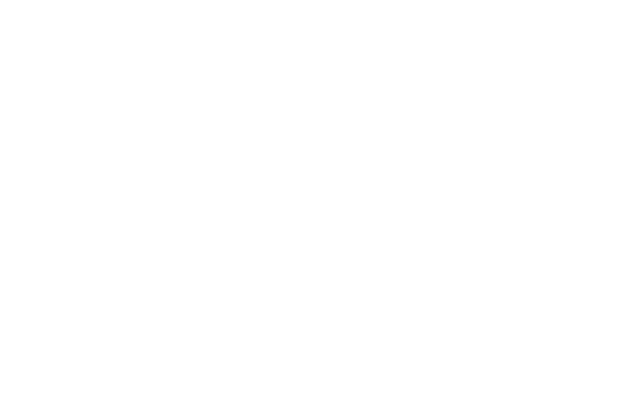
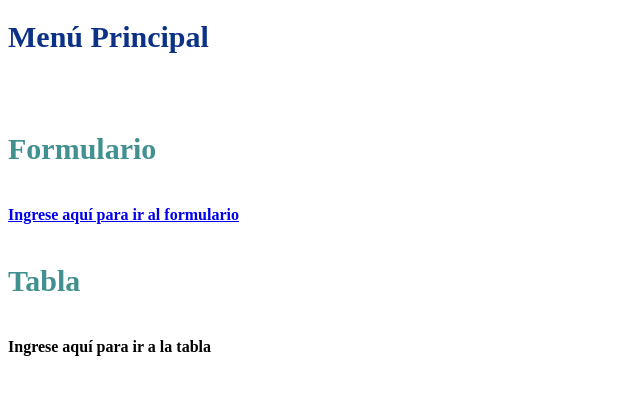
Before and after one commit to valentinaromans/guia1-valentinaroman, a plain HTML site: page index.html in a window 1280 px wide. Shown: the whole page, without its empty margins (0-640 px from the left). Drawn offline with Linux system fonts and the light colour scheme.

Commit message:
menu principal

```diff
--- a/index.html
+++ b/index.html
@@ -1,11 +1,25 @@
 <!DOCTYPE html>
-<html lang="en">
+<html lang="es">
 <head>
     <meta charset="UTF-8">
     <meta name="viewport" content="width=device-width, initial-scale=1.0">
-    <title>Document</title>
+    <title>Menú principal</title>
+    <style>
+        .titulo{
+            font-size: 30px;
+            color: rgb(11, 50, 135);
+        }
+        .subtitulo{
+            font-size: 30px;
+            color: rgb(66, 144, 144);
+        }
+    </style>
 </head>
 <body>
-
+    <h1 class="titulo">Menú Principal</h1><br>
+    <h4 class="subtitulo">Formulario</h4>
+    <a href="formulario.html"><b>Ingrese aquí para ir al formulario</b></a>
+    <h4 class="subtitulo">Tabla</h4>
+    <a href="tabla.html"></a><b>Ingrese aquí para ir a la tabla</b></a>
 </body>
 </html>
```
